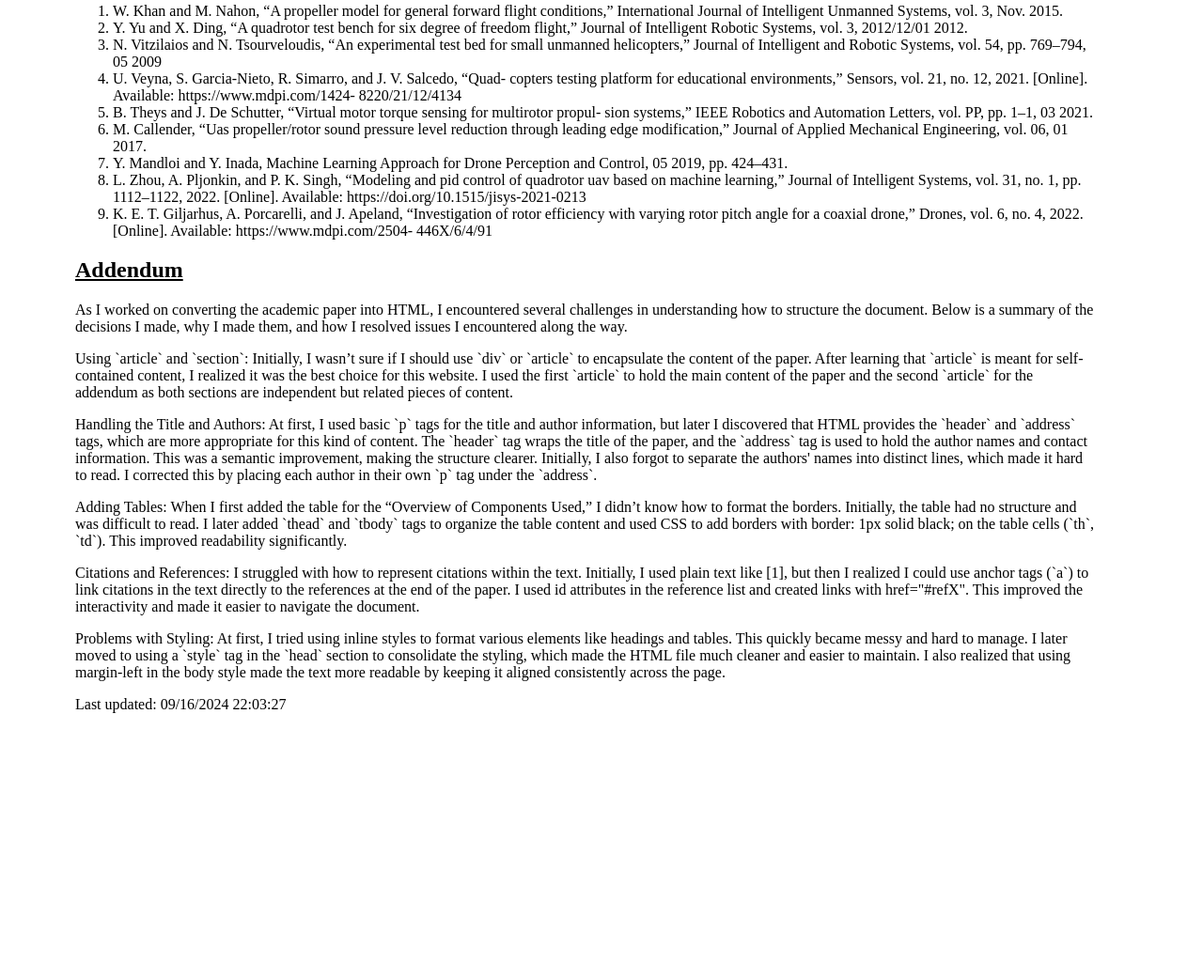
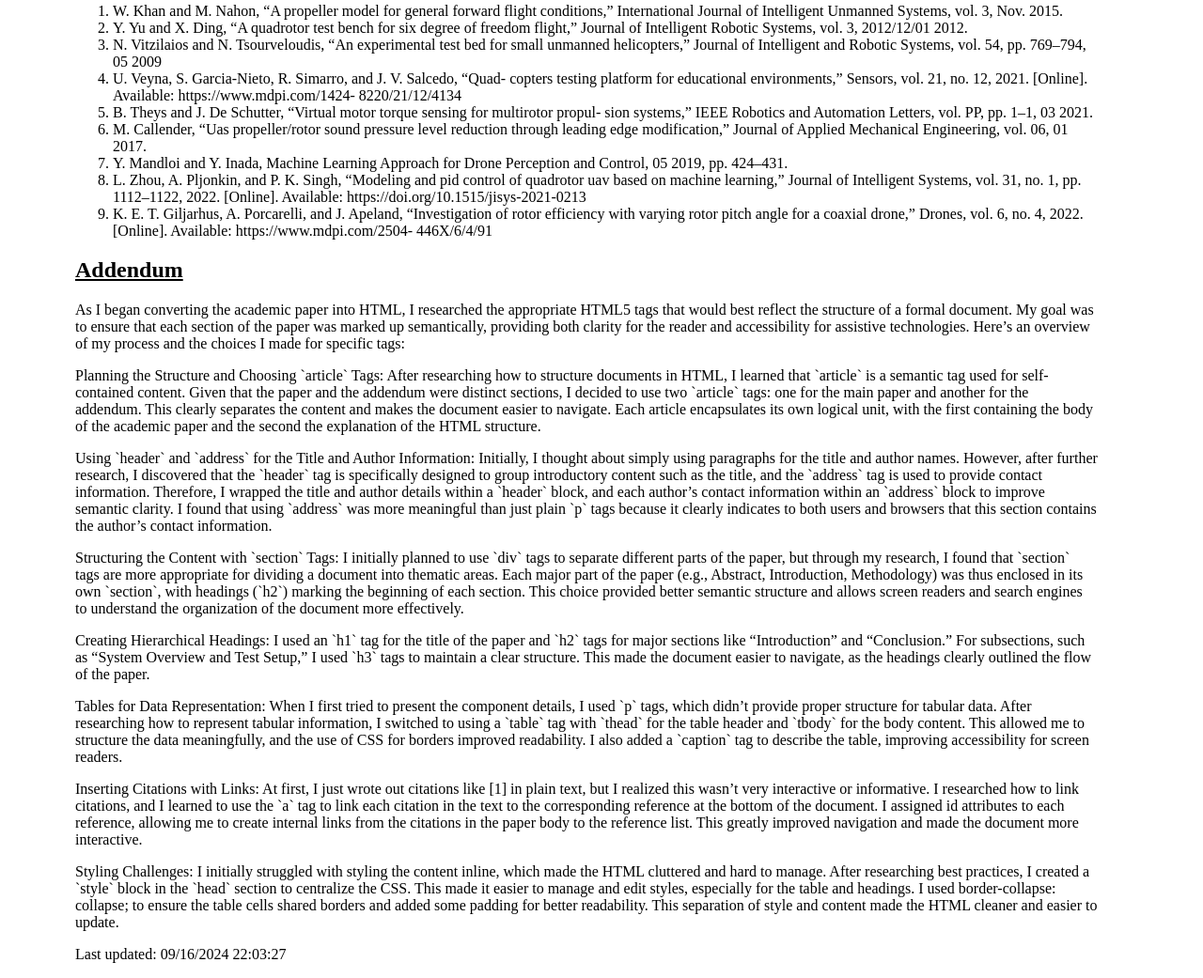
Before and after one commit to VarunTx/ITC505, a plain HTML site: page lab-2/index.html in a window 1280 px wide. Shown: the part 1988-3029 px from the top of the page at 94% size. Before the commit the page ends 2763 px from the top, so only its background shows below. Drawn offline with Linux system fonts and the light colour scheme.

Commit message:
Updated index.html

```diff
--- a/lab-2/index.html
+++ b/lab-2/index.html
@@ -264,22 +264,29 @@
     <article>
         <h2>Addendum</h2>
         <p>
-            As I worked on converting the academic paper into HTML, I encountered several challenges in understanding how to structure the document. Below is a summary of the decisions I made, why I made them, and how I resolved issues I encountered along the way.
+            As I began converting the academic paper into HTML, I researched the appropriate HTML5 tags that would best reflect the structure of a formal document. My goal was to ensure that each section of the paper was marked up semantically, providing both clarity for the reader and accessibility for assistive technologies. Here’s an overview of my process and the choices I made for specific tags:
         </p>
         <p>
-            Using `article` and `section`: Initially, I wasn’t sure if I should use `div` or `article` to encapsulate the content of the paper. After learning that `article` is meant for self-contained content, I realized it was the best choice for this website. I used the first `article` to hold the main content of the paper and the second `article` for the addendum as both sections are independent but related pieces of content.
+            Planning the Structure and Choosing `article` Tags: After researching how to structure documents in HTML, I learned that `article` is a semantic tag used for self-contained content. Given that the paper and the addendum were distinct sections, I decided to use two `article` tags: one for the main paper and another for the addendum. This clearly separates the content and makes the document easier to navigate. Each article encapsulates its own logical unit, with the first containing the body of the academic paper and the second the explanation of the HTML structure.
         </p>
         <p>
-            Handling the Title and Authors: At first, I used basic `p` tags for the title and author information, but later I discovered that HTML provides the `header` and `address` tags, which are more appropriate for this kind of content. The `header` tag wraps the title of the paper, and the `address` tag is used to hold the author names and contact information. This was a semantic improvement, making the structure clearer. Initially, I also forgot to separate the authors' names into distinct lines, which made it hard to read. I corrected this by placing each author in their own `p` tag under the `address`.
+            Using `header` and `address` for the Title and Author Information: Initially, I thought about simply using paragraphs for the title and author names. However, after further research, I discovered that the `header` tag is specifically designed to group introductory content such as the title, and the `address` tag is used to provide contact information. Therefore, I wrapped the title and author details within a `header` block, and each author’s contact information within an `address` block to improve semantic clarity. I found that using `address` was more meaningful than just plain `p` tags because it clearly indicates to both users and browsers that this section contains the author’s contact information.
         </p>
         <p>
-            Adding Tables: When I first added the table for the “Overview of Components Used,” I didn’t know how to format the borders. Initially, the table had no structure and was difficult to read. I later added `thead` and `tbody` tags to organize the table content and used CSS to add borders with border: 1px solid black; on the table cells (`th`, `td`). This improved readability significantly.
+            Structuring the Content with `section` Tags: I initially planned to use `div` tags to separate different parts of the paper, but through my research, I found that `section` tags are more appropriate for dividing a document into thematic areas. Each major part of the paper (e.g., Abstract, Introduction, Methodology) was thus enclosed in its own `section`, with headings (`h2`) marking the beginning of each section. This choice provided better semantic structure and allows screen readers and search engines to understand the organization of the document more effectively.
         </p>
         <p>
-            Citations and References: I struggled with how to represent citations within the text. Initially, I used plain text like [1], but then I realized I could use anchor tags (`a`) to link citations in the text directly to the references at the end of the paper. I used id attributes in the reference list and created links with href="#refX". This improved the interactivity and made it easier to navigate the document.
+            Creating Hierarchical Headings: I used an `h1` tag for the title of the paper and `h2` tags for major sections like “Introduction” and “Conclusion.” For subsections, such as “System Overview and Test Setup,” I used `h3` tags to maintain a clear structure.
+            This made the document easier to navigate, as the headings clearly outlined the flow of the paper.
         </p>
         <p>
-            Problems with Styling: At first, I tried using inline styles to format various elements like headings and tables. This quickly became messy and hard to manage. I later moved to using a `style` tag in the `head` section to consolidate the styling, which made the HTML file much cleaner and easier to maintain. I also realized that using margin-left in the body style made the text more readable by keeping it aligned consistently across the page.
+            Tables for Data Representation: When I first tried to present the component details, I used `p` tags, which didn’t provide proper structure for tabular data. After researching how to represent tabular information, I switched to using a `table` tag with `thead` for the table header and `tbody` for the body content. This allowed me to structure the data meaningfully, and the use of CSS for borders improved readability. I also added a `caption` tag to describe the table, improving accessibility for screen readers.
+        </p>
+        <p>
+            Inserting Citations with Links: At first, I just wrote out citations like [1] in plain text, but I realized this wasn’t very interactive or informative. I researched how to link citations, and I learned to use the `a` tag to link each citation in the text to the corresponding reference at the bottom of the document. I assigned id attributes to each reference, allowing me to create internal links from the citations in the paper body to the reference list. This greatly improved navigation and made the document more interactive.
+        </p>
+        <p>
+            Styling Challenges: I initially struggled with styling the content inline, which made the HTML cluttered and hard to manage. After researching best practices, I created a `style` block in the `head` section to centralize the CSS. This made it easier to manage and edit styles, especially for the table and headings. I used border-collapse: collapse; to ensure the table cells shared borders and added some padding for better readability. This separation of style and content made the HTML cleaner and easier to update.
         </p>
     </article>
 
```
